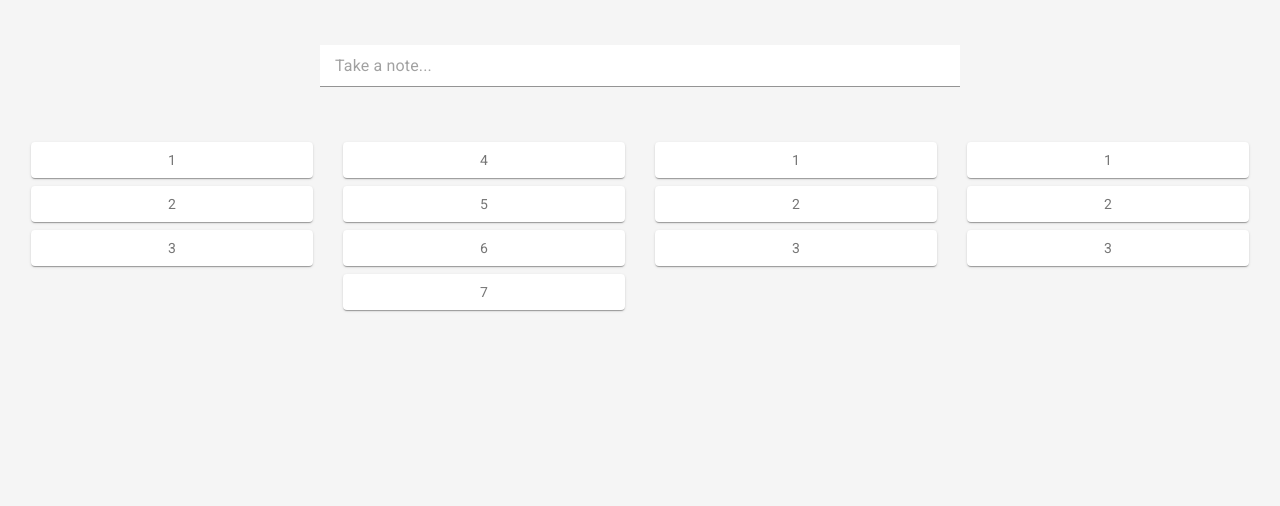
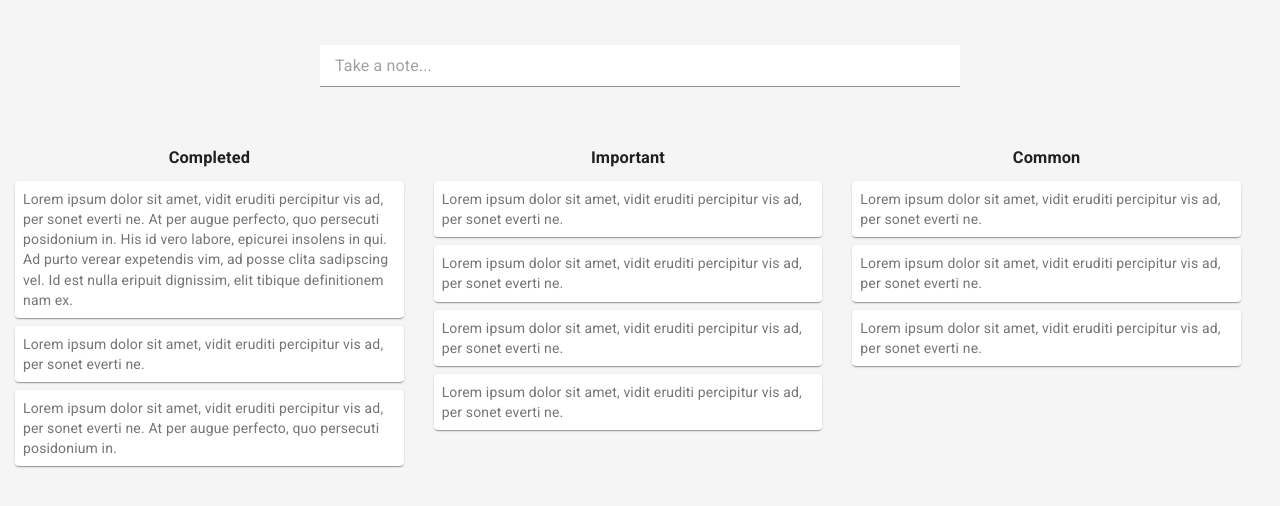
Before and after one commit to hieudo-dev/todo-react, a React (Create React App) app: page / in a window 1280 px wide. Shown: the top 506 px of the page. Built offline with nearby package versions, Linux system fonts and the light colour scheme.

Commit message:
Finish Todo grid using dummy texts

```diff
--- a/src/components/App.js
+++ b/src/components/App.js
@@ -8,8 +8,6 @@ import NewTodoBar from './NewTodoBar';
 import TodoGrid from './TodoGrid';
 import { Grid } from '@material-ui/core';
 
-
-export default props => {
 const theme = createMuiTheme({
    palette: {
       primary: blue,
@@ -20,6 +18,7 @@ export default props => {
    },
 });
 
+export default props => {
    return (
       <ThemeProvider theme={theme}>
          <CssBaseline/>
--- a/src/components/TodoCard.js
+++ b/src/components/TodoCard.js
@@ -5,8 +5,8 @@ import Grid from '@material-ui/core/Grid';
 
 const useStyles = makeStyles((theme) => ({
    root: {
-      padding: theme.spacing(2),
-      textAlign: 'center',
+      padding: theme.spacing(1),
+      textAlign: 'left',
       color: theme.palette.text.secondary,
    },
 }));
@@ -16,8 +16,8 @@ export default props => {
 
    return (
       <Grid item>
-         <Paper className={classes.paper}>
-            props.children
+         <Paper className={classes.root}>
+            {props.children}
          </Paper>
       </Grid>
    );
--- a/src/components/TodoGrid.js
+++ b/src/components/TodoGrid.js
@@ -1,20 +1,19 @@
 import React from 'react';
 import { makeStyles } from '@material-ui/core/styles';
-import Paper from '@material-ui/core/Paper';
 import Grid from '@material-ui/core/Grid';
+import TodoCard from './TodoCard';
 
 const useStyles = makeStyles((theme) => ({
    root: {
       flexGrow: 1,
       margin: 0
    },
-   paper: {
-      padding: theme.spacing(1),
-      textAlign: 'center',
-      color: theme.palette.text.secondary,
-   },
    category:{
       padding: 15
+   },
+   categoryHeader:{
+      margin: 4,
+      textAlign: "center"
    }
 }));
 
@@ -23,53 +22,51 @@ export default () => {
 
    return (
       <div className={classes.root}>
-         <Grid container justify='center'>
-            <Grid className={classes.category} container xs={6} sm={3} direction='column' justify='flex-start' spacing={1} >
+         <Grid container alignItems='flex-start'>
+            <Grid className={classes.category} container xs={6} sm={4} direction='column' justify='flex-start' spacing={1} >
                <Grid item>
-                  <Paper className={classes.paper}>1</Paper>
+                  <h3 className={classes.categoryHeader}>Completed</h3>
                </Grid>
+               <TodoCard>
+                  Lorem ipsum dolor sit amet, vidit eruditi percipitur vis ad, per sonet everti ne. At per augue perfecto, quo persecuti posidonium in. His id vero labore, epicurei insolens in qui. Ad purto verear expetendis vim, ad posse clita sadipscing vel. Id est nulla eripuit dignissim, elit tibique definitionem nam ex.
+               </TodoCard>
+               <TodoCard>
+                  Lorem ipsum dolor sit amet, vidit eruditi percipitur vis ad, per sonet everti ne.
+               </TodoCard>
+               <TodoCard>
+                  Lorem ipsum dolor sit amet, vidit eruditi percipitur vis ad, per sonet everti ne. At per augue perfecto, quo persecuti posidonium in.
+               </TodoCard>
+            </Grid>
+            <Grid className={classes.category} container xs={6} sm={4} direction='column' justify='flex-start' spacing={1}>
                <Grid item>
-                  <Paper className={classes.paper}>2</Paper>
+                  <h3 className={classes.categoryHeader}>Important</h3>
                </Grid>
-               <Grid item>
-                  <Paper className={classes.paper}>3</Paper>
+               <TodoCard>
+                  Lorem ipsum dolor sit amet, vidit eruditi percipitur vis ad, per sonet everti ne.
+               </TodoCard>
+               <TodoCard>
+                  Lorem ipsum dolor sit amet, vidit eruditi percipitur vis ad, per sonet everti ne.
+               </TodoCard>
+               <TodoCard>
+                  Lorem ipsum dolor sit amet, vidit eruditi percipitur vis ad, per sonet everti ne.
+               </TodoCard>
+               <TodoCard>
+                  Lorem ipsum dolor sit amet, vidit eruditi percipitur vis ad, per sonet everti ne.
+               </TodoCard>
+            </Grid>
+            <Grid className={classes.category} container xs={6} sm={4} direction='column' justify='flex-start' spacing={1} >
+            <Grid item>
+                  <h3 className={classes.categoryHeader}>Common</h3>
                </Grid>
-            </Grid>
-            <Grid className={classes.category} container xs={6} sm={3} direction='column' justify='flex-start' spacing={1}>
-               <Grid item>
-                  <Paper className={classes.paper}>4</Paper>
-               </Grid>
-               <Grid item>
-                  <Paper className={classes.paper}>5</Paper>
-               </Grid>
-               <Grid item>
-                  <Paper className={classes.paper}>6</Paper>
-               </Grid>
-               <Grid item>
-                  <Paper className={classes.paper}>7</Paper>
-               </Grid>
-            </Grid>
-            <Grid className={classes.category} container xs={6} sm={3} direction='column' justify='flex-start' spacing={1} >
-               <Grid item>
-                  <Paper className={classes.paper}>1</Paper>
-               </Grid>
-               <Grid item>
-                  <Paper className={classes.paper}>2</Paper>
-               </Grid>
-               <Grid item>
-                  <Paper className={classes.paper}>3</Paper>
-               </Grid>
-            </Grid>
-            <Grid className={classes.category} container xs={6} sm={3} direction='column' justify='flex-start' spacing={1} >
-               <Grid item>
-                  <Paper className={classes.paper}>1</Paper>
-               </Grid>
-               <Grid item>
-                  <Paper className={classes.paper}>2</Paper>
-               </Grid>
-               <Grid item>
-                  <Paper className={classes.paper}>3</Paper>
-               </Grid>
+               <TodoCard>
+                  Lorem ipsum dolor sit amet, vidit eruditi percipitur vis ad, per sonet everti ne.
+               </TodoCard>
+               <TodoCard>
+                  Lorem ipsum dolor sit amet, vidit eruditi percipitur vis ad, per sonet everti ne.
+               </TodoCard>
+               <TodoCard>
+                  Lorem ipsum dolor sit amet, vidit eruditi percipitur vis ad, per sonet everti ne.
+               </TodoCard>
             </Grid>
          </Grid>
       </div>
```
Lines whose indentation alone changed are shown as unchanged.
